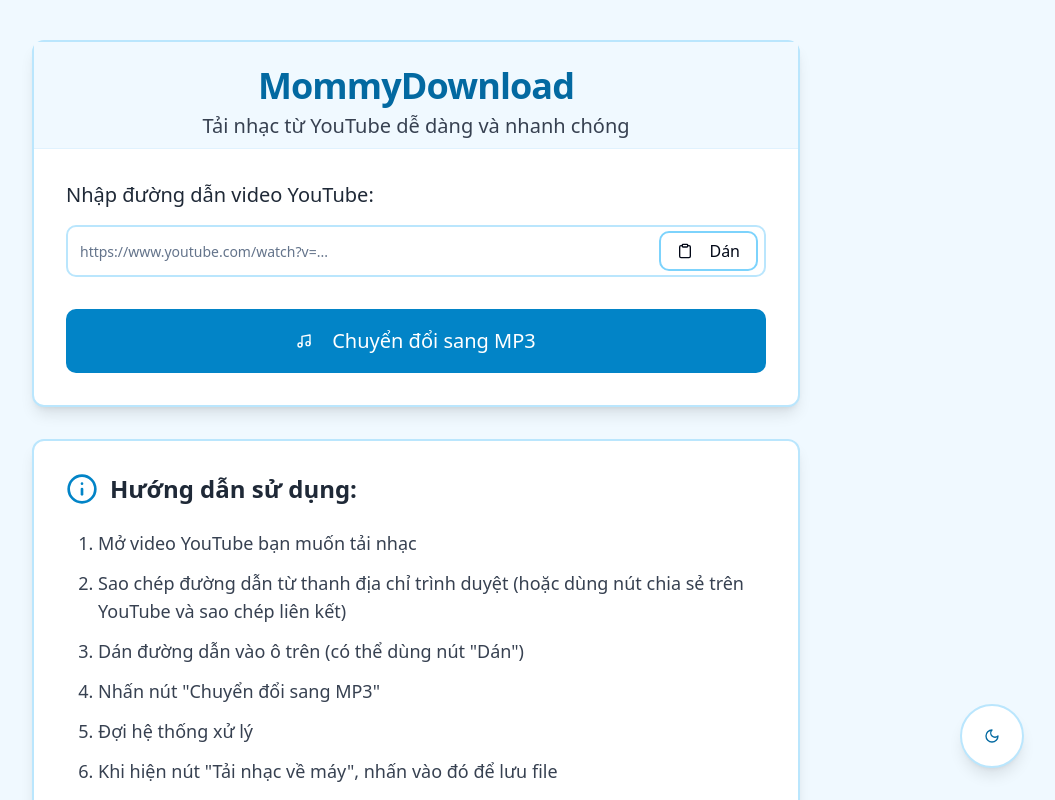
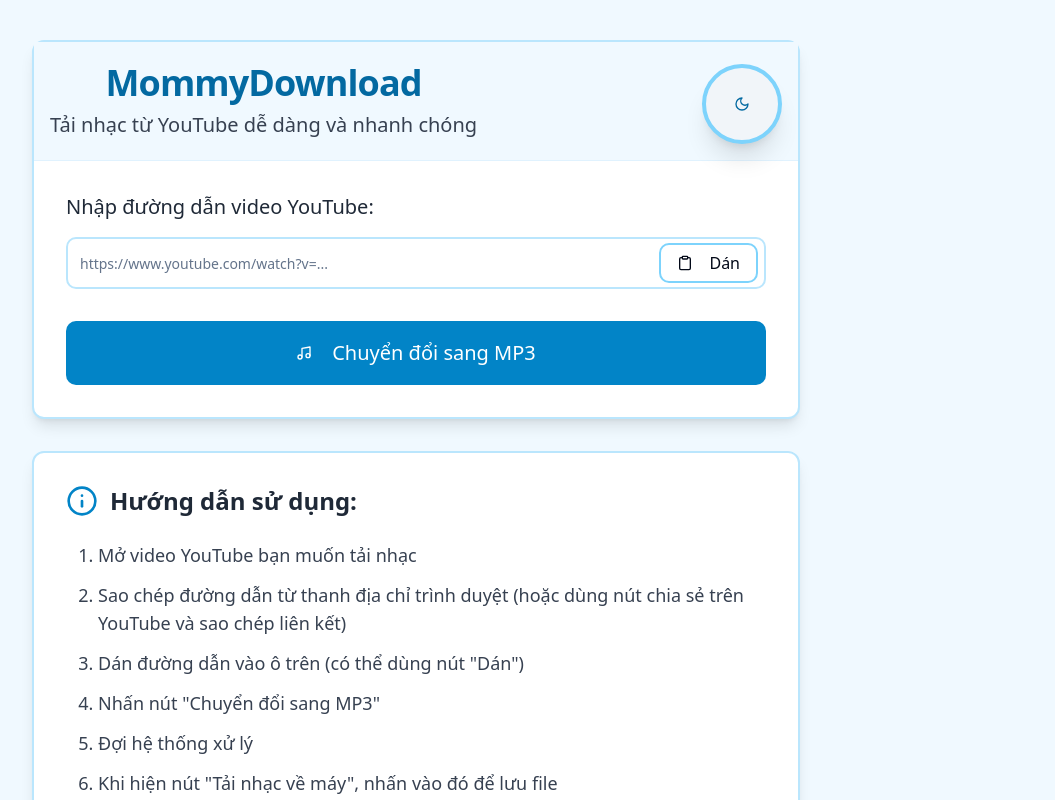
Before and after one commit to bechovang/MommyDownload, a Next.js app in the folder frontend/: page / in a window 1280 px wide. Shown: the top 800 px of the page, without its empty margins (224-1279 px from the left). Built offline with nearby package versions, Linux system fonts and the light colour scheme.

Commit message:
fix button dark/light

```diff
--- a/frontend/app/page.tsx
+++ b/frontend/app/page.tsx
@@ -1,14 +1,14 @@
 "use client"
 
 import { useState, useEffect } from "react"
-import { useTheme } from "next-themes"
 import Image from "next/image"
-import { Download, Music, Clipboard, History, InfoIcon, Moon, Sun, ExternalLink, AlertCircle } from "lucide-react"
+import { Download, Music, Clipboard, History, InfoIcon, ExternalLink, AlertCircle } from "lucide-react"
 
 import { Button } from "@/components/ui/button"
 import { Card, CardContent, CardHeader, CardTitle } from "@/components/ui/card"
 import { Input } from "@/components/ui/input"
 import { Alert, AlertDescription } from "@/components/ui/alert"
+import { ThemeToggleButton } from "@/components/ThemeToggleButton"
 
 interface DownloadItem {
   url: string
@@ -31,18 +31,7 @@ export default function MommyDownload() {
     fileId: "",
   })
   const [recentDownloads, setRecentDownloads] = useState<DownloadItem[]>([])
-  const { theme, setTheme } = useTheme()
   const [loadingMessage, setLoadingMessage] = useState("Đang tải thông tin video...")
-
-  // Thêm useEffect để log theme khi nó thay đổi
-  useEffect(() => {
-    console.log("Current theme:", theme)
-  }, [theme])
-
-  // Thay đổi hàm xử lý nút chuyển đổi theme
-  const toggleTheme = () => {
-    setTheme(theme === "dark" ? "light" : "dark")
-  }
 
   useEffect(() => {
     // Load recent downloads from localStorage
@@ -136,9 +125,12 @@ export default function MommyDownload() {
     <div className="min-h-screen bg-blue-50 dark:bg-slate-900 py-10 px-4">
       <div className="max-w-3xl mx-auto space-y-8">
         <Card className="border-2 border-blue-200 dark:border-blue-800 shadow-lg">
-          <CardHeader className="text-center pb-2 border-b border-blue-100 dark:border-blue-800 bg-blue-50 dark:bg-blue-900/30">
-            <CardTitle className="text-4xl font-bold text-blue-700 dark:text-blue-300">MommyDownload</CardTitle>
-            <p className="text-gray-700 dark:text-gray-300 mt-2 text-xl">Tải nhạc từ YouTube dễ dàng và nhanh chóng</p>
+          <CardHeader className="flex flex-row items-center justify-between text-center pb-2 border-b border-blue-100 dark:border-blue-800 bg-blue-50 dark:bg-blue-900/30 p-4">
+            <div className="flex flex-col">
+              <CardTitle className="text-4xl font-bold text-blue-700 dark:text-blue-300">MommyDownload</CardTitle>
+              <p className="text-gray-700 dark:text-gray-300 mt-2 text-xl">Tải nhạc từ YouTube dễ dàng và nhanh chóng</p>
+            </div>
+            <ThemeToggleButton />
           </CardHeader>
 
           <CardContent className="space-y-8 p-8">
@@ -291,19 +283,6 @@ export default function MommyDownload() {
         </Card>
       </div>
 
-      {/* Thay đổi phần JSX của nút chuyển đổi theme */}
-      <div className="fixed bottom-8 right-8">
-        <Button
-          variant="outline"
-          size="icon"
-          className="rounded-full h-16 w-16 bg-white dark:bg-slate-800 shadow-lg border-2 border-blue-200 dark:border-blue-800"
-          onClick={toggleTheme}
-        >
-          {theme === "dark" ? <Sun className="h-8 w-8 text-yellow-500" /> : <Moon className="h-8 w-8 text-blue-700" />}
-          <span className="sr-only">Chuyển đổi chế độ sáng/tối</span>
-        </Button>
-      </div>
-
       <footer className="mt-16 text-center text-base text-gray-600 dark:text-gray-400">
         <p>© {new Date().getFullYear()} MommyDownload. Tất cả các quyền được bảo lưu.</p>
         <p className="mt-2">
--- /dev/null
+++ b/frontend/components/ThemeToggleButton.tsx
@@ -0,0 +1,27 @@
+"use client"
+
+import { useTheme } from "next-themes"
+import { Button } from "@/components/ui/button"
+import { Sun, Moon } from "lucide-react"
+
+export function ThemeToggleButton() {
+  const { theme, setTheme } = useTheme()
+
+  const toggleTheme = () => {
+    setTheme(theme === "dark" ? "light" : "dark")
+  }
+
+  return (
+    <div>
+      <Button
+        variant="outline"
+        size="icon"
+        className="rounded-full h-20 w-20 bg-slate-100 dark:bg-slate-700 shadow-xl border-4 border-blue-300 dark:border-blue-600"
+        onClick={toggleTheme}
+      >
+        {theme === "dark" ? <Sun className="h-15 w-15 text-yellow-500" /> : <Moon className="h-15 w-15 text-blue-700" />}
+        <span className="sr-only">Chuyển đổi chế độ sáng/tối</span>
+      </Button>
+    </div>
+  )
+}
```
